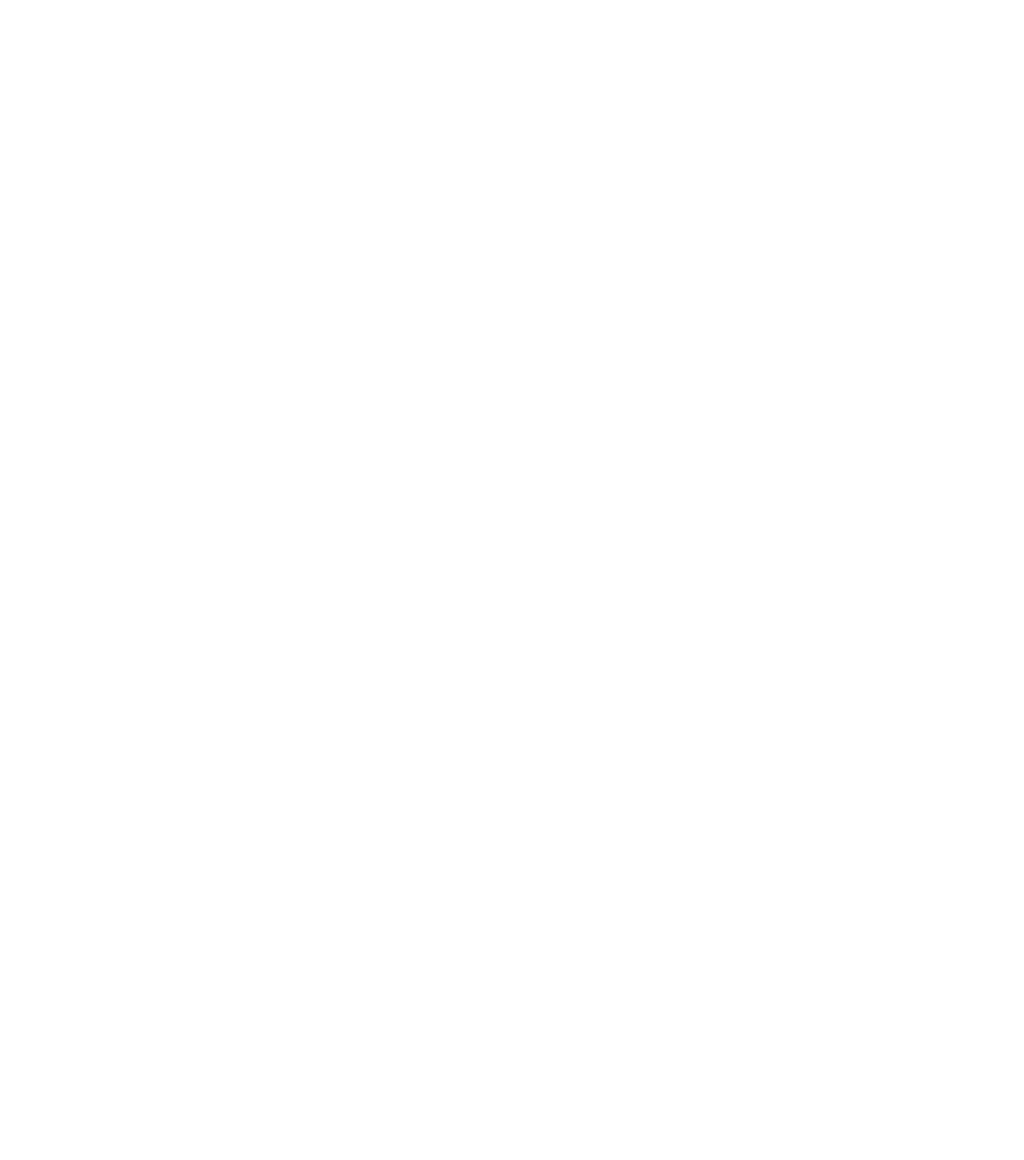
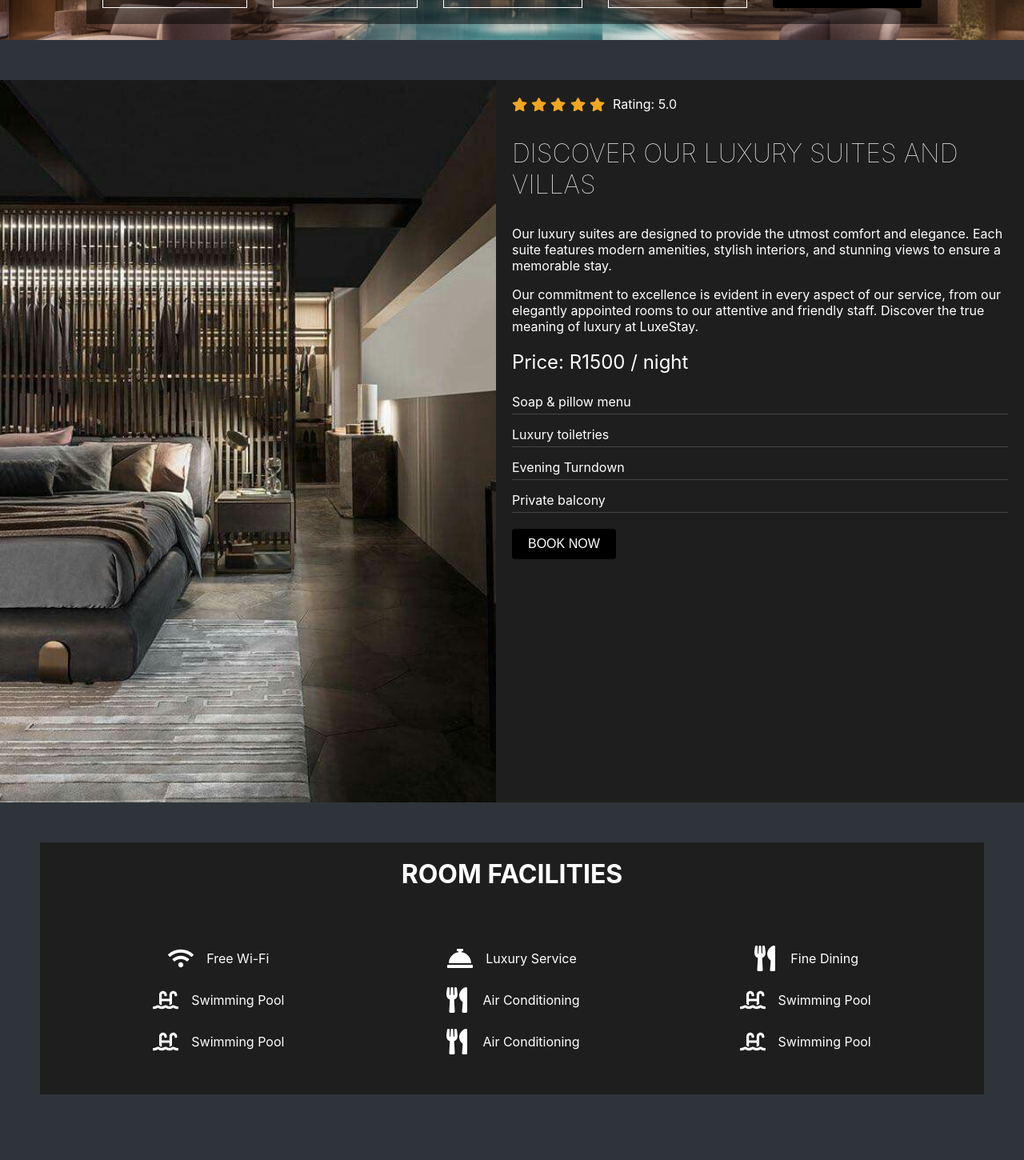
Before and after one commit to ComfortN/hotel-app, a React (Create React App) app: page /room-details in a window 1280 px wide. Before the commit this address had no page. Shown: the part 500-1950 px from the top of the page at 80% size. Before the commit the page ends 800 px from the top, so only its background shows below. Built offline with nearby package versions, Linux system fonts and the light colour scheme.

Commit message:
adding the room details design

```diff
--- a/src/App.js
+++ b/src/App.js
@@ -5,6 +5,7 @@ import Signup from './Components/signup/Signup';
 import Home from './Components/home/Home';
 import ForgotPassword from './Components/signIn/ForgotPassword';
 import Accommodations from './Components/Accommodations/Accommodations';
+import RoomDetails from './Components/room/Room';
 
 function App() {
   return (
@@ -15,6 +16,7 @@ function App() {
         <Route path='forgot-password' element={<ForgotPassword />} />
         <Route path='/' element={<Home />} />
         <Route path='/accommodations' element={<Accommodations />} />
+        <Route path='/room-details' element={<RoomDetails />} />
       </Routes>
     </Router>
 
--- a/src/Components/Accommodations/Accommodations.jsx
+++ b/src/Components/Accommodations/Accommodations.jsx
@@ -5,6 +5,7 @@ import Footer from '../foooter/Footer';
 import roomImage1 from '../../assets/Modern Bed Back Wall Design Luxury.png'
 import roomImage2 from '../../assets/download.png';
 import { FaStar } from 'react-icons/fa';
+import { Link } from 'react-router-dom';
 
 export default function Accommodations() {
     return (
@@ -47,7 +48,7 @@ export default function Accommodations() {
                             <li>Private balcony</li>
                         </ul>
                         <div className="accommodation-buttons">
-                            <button className="book-now-btn">BOOK NOW</button>
+                            <Link to='/room-details'><button className="book-now-btn">BOOK NOW</button></Link>
                             <button className="learn-more-btn">LEARN MORE</button>
                         </div>
 
--- a/src/Components/baner/Banner.jsx
+++ b/src/Components/baner/Banner.jsx
@@ -1,4 +1,4 @@
-import React from 'react'
+import React, {useEffect} from 'react'
 import { FaFacebookF, FaTwitter, FaInstagram, FaPhoneAlt, FaEnvelope, FaUserCircle } from 'react-icons/fa';
 import '../../styles/Baner.css'
 import backgroundImg from '../../assets/hotel-home.jpeg'
@@ -8,6 +8,9 @@ import MiniNav from '../navbar/MiniNav';
 import CheckAvaillabilityForm from './CheckAvaillabilityForm';
 
 export default function Banner({title}) {
+  useEffect(() => {
+    document.title = `${title} | LuxeStay Hotel`;
+  }, [title]);
   return (
     <header className="banner" style={{backgroundImage: `url(${backgroundImg})`}}>
 
@@ -17,7 +20,7 @@ export default function Banner({title}) {
 
       {/* Landing Section */}
       <div className="landing-section">
-        <h2>The Beauty of Fancy Living</h2>
+        <h2>{title}</h2>
         <p>Experience luxury like never before at our exclusive hotel.</p>
         <div className="search-bar">
           <input type="text" placeholder="Search..." />
--- a/src/Components/home/Home.jsx
+++ b/src/Components/home/Home.jsx
@@ -10,7 +10,7 @@ import Footer from '../foooter/Footer';
 export default function Home() {
   return (
     <div>
-      <Banner />
+      <Banner title= 'The Beauty of Fancy Living' />
       <LandingAbout />
       <DiscoverAccommodation />
       <WhyChooseUs />
--- /dev/null
+++ b/src/Components/room/Room.jsx
@@ -0,0 +1,109 @@
+import React from 'react'
+import '../../styles/RoomDetails.css';
+import roomImage from '../../assets/download.png';
+import { FaStar } from 'react-icons/fa';
+import Banner from '../baner/Banner';
+import Footer from '../foooter/Footer';
+import { FaWifi, FaConciergeBell, FaUtensils, FaSwimmingPool } from 'react-icons/fa';
+
+export default function RoomDetails() {
+    return (
+        <div className="room-details-page">
+        <Banner title="ROOM" pageTitle="Room Details" />
+
+        <section className="room-info">
+            <div className="room-info-container">
+                <img src={roomImage} alt="Room" className="room-image" />
+
+                <div className="room-details-text">
+                    <div className="review">
+                        <div className="stars">
+                            <FaStar />
+                            <FaStar />
+                            <FaStar />
+                            <FaStar />
+                            <FaStar />
+                        </div>
+                    <span>Rating: 5.0</span>
+                    </div>
+
+                    <h3>DISCOVER OUR LUXURY SUITES AND VILLAS</h3>
+                    <p>
+                        Our luxury suites are designed to provide the utmost comfort and elegance.
+                        Each suite features modern amenities, stylish interiors, and stunning views to ensure a memorable stay.
+                    </p>
+
+                    <p>
+                    <p>
+                        Our commitment to excellence is evident in every aspect of our service,
+                        from our elegantly appointed rooms to our attentive and friendly staff.
+                        Discover the true meaning of luxury at LuxeStay.
+                    </p>
+                    </p>
+
+                    <div className="room-price">
+                        <span>Price: R1500 / night</span>
+                    </div>
+
+                    <ul className="amenities-lists">
+                        <li>Soap & pillow menu</li>
+                        <li>Luxury toiletries</li>
+                        <li>Evening Turndown</li>
+                        <li>Private balcony</li>
+                    </ul>
+
+                    <div className="room-buttons">
+                        <button className="book-now-btn">BOOK NOW</button>
+                    </div>
+                </div>
+            </div>
+        </section>
+
+        <section className="room-facilities">
+            <h2>ROOM FACILITIES</h2>
+            <div className="facilities-grid">
+            <div className="featuress">
+                        <div className="feature">
+                            <FaWifi className="feature-icon" />
+                            <p>Free Wi-Fi</p>
+                        </div>
+                        <div className="feature">
+                            <FaConciergeBell className="feature-icon" />
+                            <p>Luxury Service</p>
+                        </div>
+                        <div className="feature">
+                            <FaUtensils className="feature-icon" />
+                            <p>Fine Dining</p>
+                        </div>
+                        <div className="feature">
+                            <FaSwimmingPool className="feature-icon" />
+                            <p>Swimming Pool</p>
+                        </div>
+                        <div className="feature">
+                            <FaUtensils className="feature-icon" />
+                            <p>Air Conditioning</p>
+                        </div>
+                        <div className="feature">
+                            <FaSwimmingPool className="feature-icon" />
+                            <p>Swimming Pool</p>
+                        </div>
+                        <div className="feature">
+                            <FaSwimmingPool className="feature-icon" />
+                            <p>Swimming Pool</p>
+                        </div>
+                        <div className="feature">
+                            <FaUtensils className="feature-icon" />
+                            <p>Air Conditioning</p>
+                        </div>
+                        <div className="feature">
+                            <FaSwimmingPool className="feature-icon" />
+                            <p>Swimming Pool</p>
+                        </div>
+                    </div>
+            </div>
+        </section>
+
+        <Footer />
+        </div>
+    )
+}
--- a/src/styles/Accommodations.css
+++ b/src/styles/Accommodations.css
@@ -86,6 +86,11 @@
     font-size: 1em;
 }
 
+.accommodation-buttons button a {
+    text-decoration: none;
+    color: inherit;
+}
+
 
 .accommodation-buttons button:hover {
     background-color: #f0a620;
--- /dev/null
+++ b/src/styles/RoomDetails.css
@@ -0,0 +1,125 @@
+.room-details-page {
+    background-color: #2f343b;
+    color: white;
+}
+
+.room-info {
+    display: flex;
+    justify-content: center;
+    align-items: center;
+    margin: 50px 0 0 0;
+}
+
+.room-info-container {
+    display: flex;
+    flex-direction: row;
+}
+
+.room-image {
+    width: 100%;
+    height: auto;
+}
+
+.room-details-text {
+    background-color: #1e1e1e;
+    width: 100%;
+    padding: 20px;
+}
+
+.room-details-text h3 {
+    font-size: 2em;
+    font-weight: 100;
+}
+
+.review {
+    display: flex;
+    align-items: center;
+    gap: 10px;
+}
+
+.stars {
+    color: gold;
+    display: flex;
+    gap: 5px;
+}
+
+.room-price {
+    font-size: 1.5em;
+    margin: 20px 0;
+}
+
+.amenities-lists {
+    list-style: none;
+    padding: 0;
+}
+
+.amenities-lists li {
+    margin: 10px 0;
+    padding: 5px 0;
+    border-bottom: 1px solid #444;
+}
+
+.room-buttons {
+    margin-top: 20px;
+}
+
+.book-now-btn,
+.learn-more-btn {
+    padding: 10px 20px;
+    margin-right: 15px;
+    border: none;
+    cursor: pointer;
+    background-color: black;
+    color: white;
+    font-size: 1em;
+}
+
+.room-facilities {
+    margin: 50px;
+    text-align: center;
+    justify-content: center;
+    background-color: #1e1e1e;
+}
+
+.room-facilities h2 {
+    font-size: 2em;
+    padding: 20px 0;
+    margin: 0;
+}
+
+.facilities-grid {
+    display: flex;
+    justify-content: center;
+    flex-wrap: wrap;
+}
+
+
+.featuress   {
+    display: grid;
+    grid-template-columns: repeat(3, 1fr);
+    grid-template-rows: repeat(3, auto);
+    flex: 1;
+    margin: 20px;
+    height: 50%;
+    padding: 20px;
+    align-items: center;
+}
+
+.feature {
+    display: flex;
+    gap: 1em;
+    justify-content: center;
+    align-items: center;
+    height: 20%;
+    /* transition: transform 0.3s ease, background-color 0.3s ease; */
+}
+
+.feature:hover {
+    transform: scale(1.05);
+    background-color: #4b525b;
+}
+
+.feature-icon {
+    font-size: 2em;
+    color: white;
+}
```
